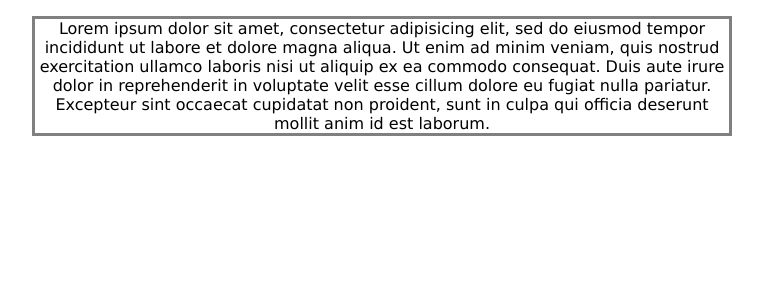
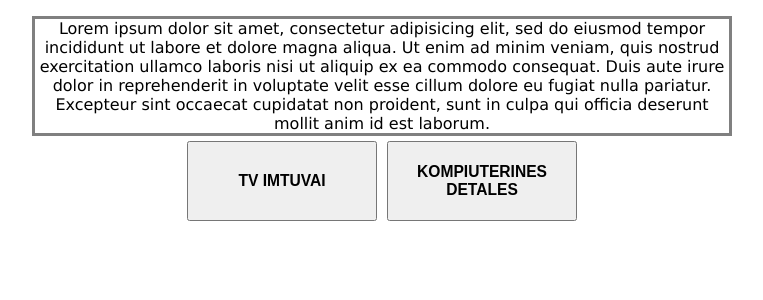
Before and after one commit to gvidasulo/Projektas-2018-08, a PHP site: page / in a window 1280 px wide. Shown: the part 376-676 px from the top of the page, without its empty margins (258-1021 px from the left). Run offline with PHP 8.4, Linux system fonts and the light colour scheme.

Commit message:
mygtukus pridejau

```diff
--- a/css/master.css
+++ b/css/master.css
@@ -7,6 +7,19 @@ div p{
     margin: 0 auto;
     border: solid 3px grey;
     margin-top: 20px;
+}
+.mygtukas{
+    margin: 5px;
+    width: 190px;
+    height: 80px;
+}
+.right{
+    position: absolute;
+    right: 50%;
+}
+.left{
+    position: absolute;
+    left: 50%;
 }
 
 
--- a/index.html
+++ b/index.html
@@ -42,7 +42,9 @@
     </div>
 
 
+    <button class="mygtukas , right" type="button" name="button"><h3>TV IMTUVAI</h3></button>
 
+    <button class="mygtukas , left" type="button" name="button"><h3>KOMPIUTERINES DETALES</h3></button>
 
 
 
```
